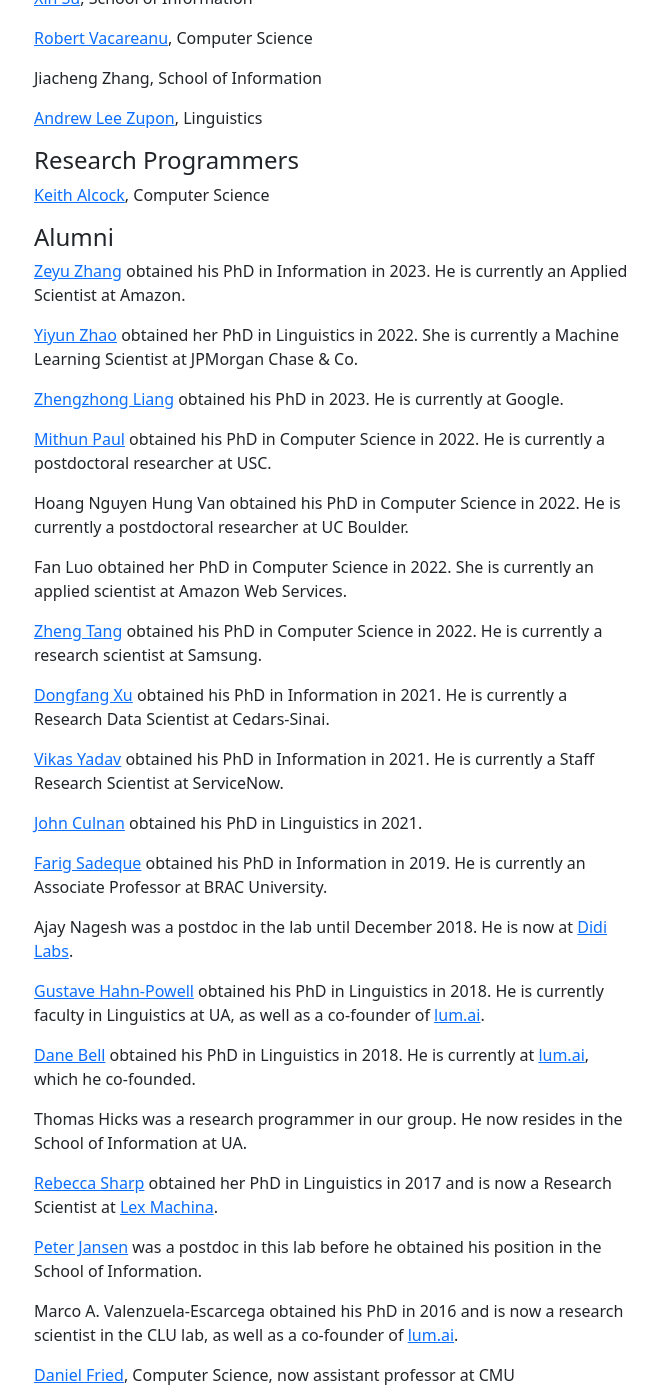
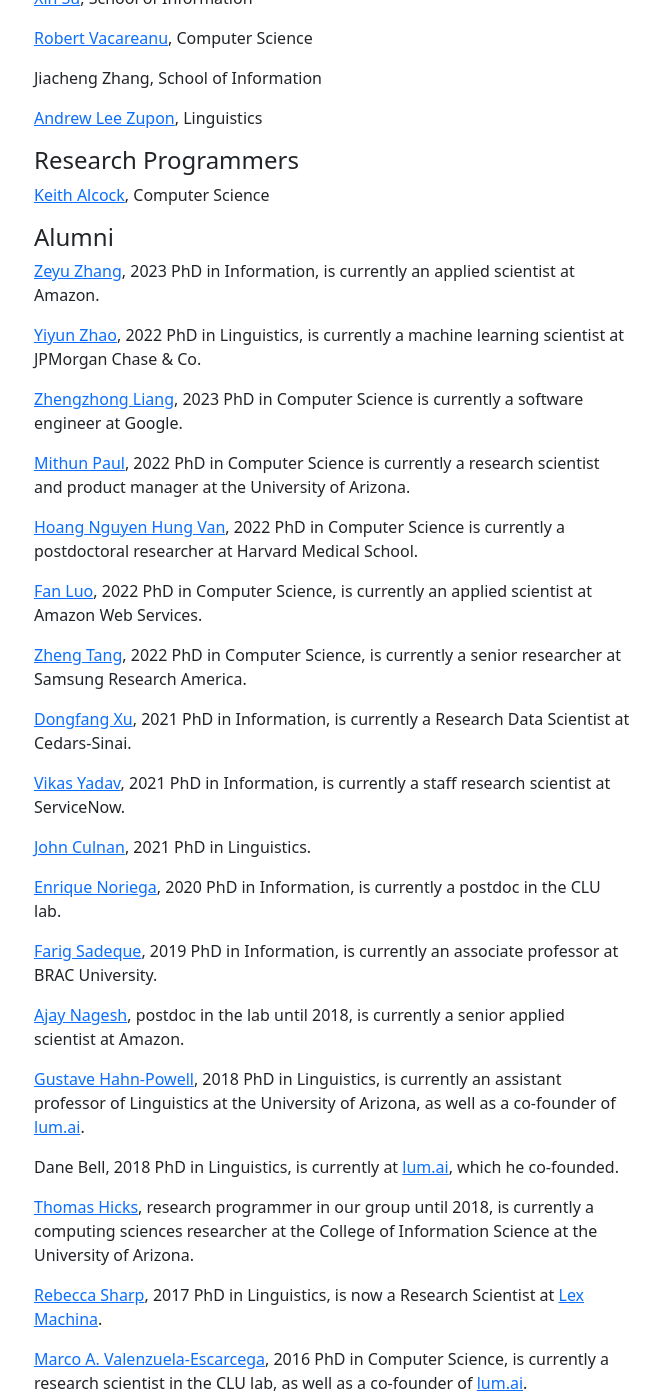
Before and after one commit to beingenfa/clulab.github.io, a Jekyll site: the page built from people.md, in a window 1280 px wide and 1400 px high, scrolled down 1196 px. Shown: the whole window, without its empty margins (308-968 px from the left). Built offline with Jekyll 4.4.1, drawn with Linux system fonts in a browser that asks for light colours; some of the changed text lies outside the part shown.

Commit message:
Makes formatting of alumni more consistent

```diff
--- a/people.md
+++ b/people.md
@@ -73,49 +73,44 @@
 
 #### Alumni ####
 
-[Zeyu Zhang](https://www.linkedin.com/in/zeyu-zhang-902035147/) obtained his PhD in Information in 2023.
-He is currently an Applied Scientist at Amazon.
+[Zeyu Zhang](https://www.linkedin.com/in/zeyu-zhang-902035147/), 2023 PhD in Information, is currently an applied scientist at Amazon.
 
-[Yiyun Zhao](https://www.linkedin.com/in/yiyun-zhao-677a42141/) obtained her PhD in Linguistics in 2022.
-She is currently a Machine Learning Scientist at JPMorgan Chase & Co.
+[Yiyun Zhao](https://www.linkedin.com/in/yiyun-zhao-677a42141/), 2022 PhD in Linguistics, is currently a machine learning scientist at JPMorgan Chase & Co.
 
-[Zhengzhong Liang](https://zhengzhongliang.github.io) obtained his PhD in 2023. He is currently at Google.
+[Zhengzhong Liang](https://www.linkedin.com/in/zhengzhong-liang-095810137/), 2023 PhD in Computer Science is currently a software engineer at Google.
 
-[Mithun Paul](https://www2.cs.arizona.edu/people/mithunpaul/) obtained his PhD in Computer Science in 2022. He is currently a postdoctoral researcher at USC.
+[Mithun Paul](https://www.linkedin.com/in/mithunpaul/), 2022 PhD in Computer Science is currently a research scientist and product manager at the University of Arizona.
 
-Hoang Nguyen Hung Van obtained his PhD in Computer Science in 2022. He is currently a postdoctoral researcher at UC Boulder.
+[Hoang Nguyen Hung Van](https://www.linkedin.com/in/hoangnhvan/), 2022 PhD in Computer Science is currently a postdoctoral researcher at Harvard Medical School.
 
-Fan Luo obtained her PhD in Computer Science in 2022. She is currently an applied scientist at Amazon Web Services.
+[Fan Luo](https://www.linkedin.com/in/fan-luo-nlp/), 2022 PhD in Computer Science, is currently an applied scientist at Amazon Web Services.
 
-[Zheng Tang](http://www.ztang.info) obtained his PhD in Computer Science in 2022. He is currently a research scientist at Samsung.
+[Zheng Tang](https://www.linkedin.com/in/zhengtang1120/), 2022 PhD in Computer Science, is currently a senior researcher at Samsung Research America.
 
-[Dongfang Xu](https://www.linkedin.com/in/dongfangxu9/) obtained his PhD in Information in 2021.
-He is currently a Research Data Scientist at Cedars-Sinai.
+[Dongfang Xu](https://www.linkedin.com/in/dongfangxu9/), 2021 PhD in Information, is currently a Research Data Scientist at Cedars-Sinai.
 
-[Vikas Yadav](https://www.linkedin.com/in/vyf95/) obtained his PhD in Information in 2021.
-He is currently a Staff Research Scientist at ServiceNow.
+[Vikas Yadav](https://www.linkedin.com/in/vyf95/), 2021 PhD in Information, is currently a staff research scientist at ServiceNow.
 
-[John Culnan](https://www.linkedin.com/in/john-culnan-354a224a/) obtained his PhD in Linguistics in 2021.
+[John Culnan](https://www.linkedin.com/in/john-culnan-354a224a/), 2021 PhD in Linguistics.
 
-[Farig Sadeque](https://www.linkedin.com/in/farig-sadeque-a982125b/) obtained his PhD in Information in 2019.
-He is currently an Associate Professor at BRAC University.
+[Enrique Noriega](https://www.linkedin.com/in/enoriega/), 2020 PhD in Information, is currently a postdoc in the CLU lab.
 
-Ajay Nagesh was a postdoc in the lab until December 2018. He is now at [Didi Labs](http://www.didi-labs.com/).
+[Farig Sadeque](https://www.linkedin.com/in/farig-sadeque-a982125b/), 2019 PhD in Information, is currently an associate professor at BRAC University.
 
-[Gustave Hahn-Powell](http://linguistics.arizona.edu/user/gustave-hahn-powell) obtained his PhD in Linguistics in 2018. He is currently faculty in Linguistics at UA, as well as a co-founder of [lum.ai](https://lum.ai).
+[Ajay Nagesh](https://www.linkedin.com/in/ajay-nagesh-71576352/), postdoc in the lab until 2018, is currently a senior applied scientist at Amazon.
 
-[Dane Bell](http://www.u.arizona.edu/~dane/) obtained his PhD in Linguistics in 2018. He is currently at [lum.ai](https://lum.ai), which he co-founded.
+[Gustave Hahn-Powell](https://www.linkedin.com/in/gushahnpowell/), 2018 PhD in Linguistics, is currently an assistant professor of Linguistics at the University of Arizona, as well as a co-founder of [lum.ai](https://lum.ai).
 
-Thomas Hicks was a research programmer in our group. He now resides in the School of Information at UA.
+Dane Bell, 2018 PhD in Linguistics, is currently at [lum.ai](https://lum.ai), which he co-founded.
 
-[Rebecca Sharp](http://linguistics.arizona.edu/user/rebecca-sharp) obtained her PhD in Linguistics in 2017 and is now a Research Scientist at [Lex Machina](https://lexmachina.com).
+[Thomas Hicks](https://www.linkedin.com/in/hickst/), research programmer in our group until 2018, is currently a computing sciences researcher at the College of Information Science at the University of Arizona.
 
-[Peter Jansen](http://ischool.arizona.edu/users/peter-jansen) was a postdoc in this lab before he obtained his position in the School of Information.
+[Rebecca Sharp](https://www.linkedin.com/in/rebecca-sharp-b5163b12b/), 2017 PhD in Linguistics, is now a Research Scientist at [Lex Machina](https://lexmachina.com).
 
-Marco A. Valenzuela-Escarcega obtained his PhD in 2016 and is now a research scientist in the CLU lab, as well as a co-founder of [lum.ai](http://lum.ai).
+[Marco A. Valenzuela-Escarcega](https://www.linkedin.com/in/marco-antonio-valenzuela-esc%C3%A1rcega-08b7a96b/), 2016 PhD in Computer Science, is currently a research scientist in the CLU lab, as well as a co-founder of [lum.ai](http://lum.ai).
 
-[Daniel Fried](http://www.cs.arizona.edu/~dfried/), Computer Science, now assistant professor at CMU
+[Daniel Fried](https://dpfried.github.io/), 2014 BS in Computer Science, is currently an assistant professor at CMU.
 
-[Anh Tran](https://trananh.github.io), PhD Computer Science, now at Google
+[Anh Tran](https://trananh.github.io), 2014 PhD in Computer Science, is currently a software engineer at Google.
 
-[Enrique Noriega](https://enoriega.info), PhD School of Information, now a postdoc in the CLU lab
+[Peter Jansen](https://infosci.arizona.edu/person/peter-jansen), postdoc in the lab in 2013, is currently an associate professor in the School of Information at the University of Arizona.
```
